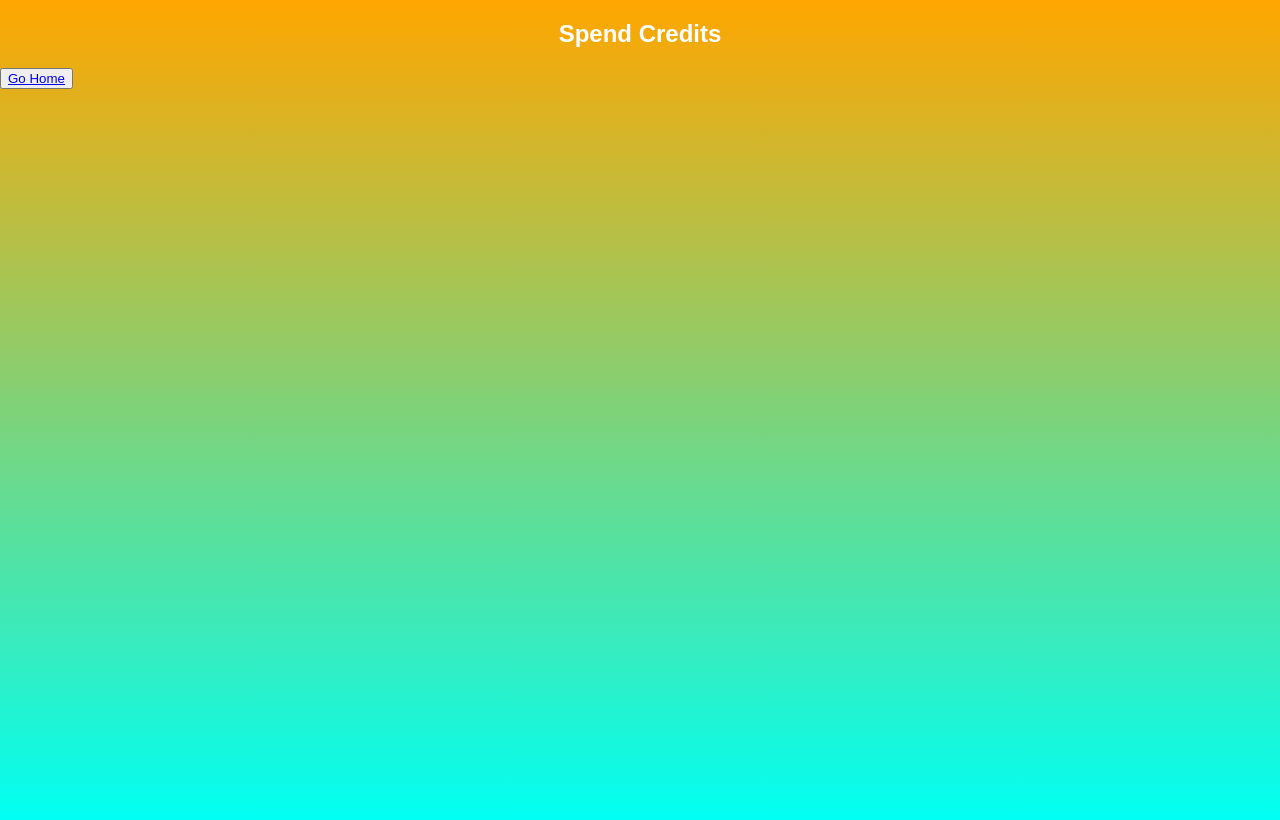
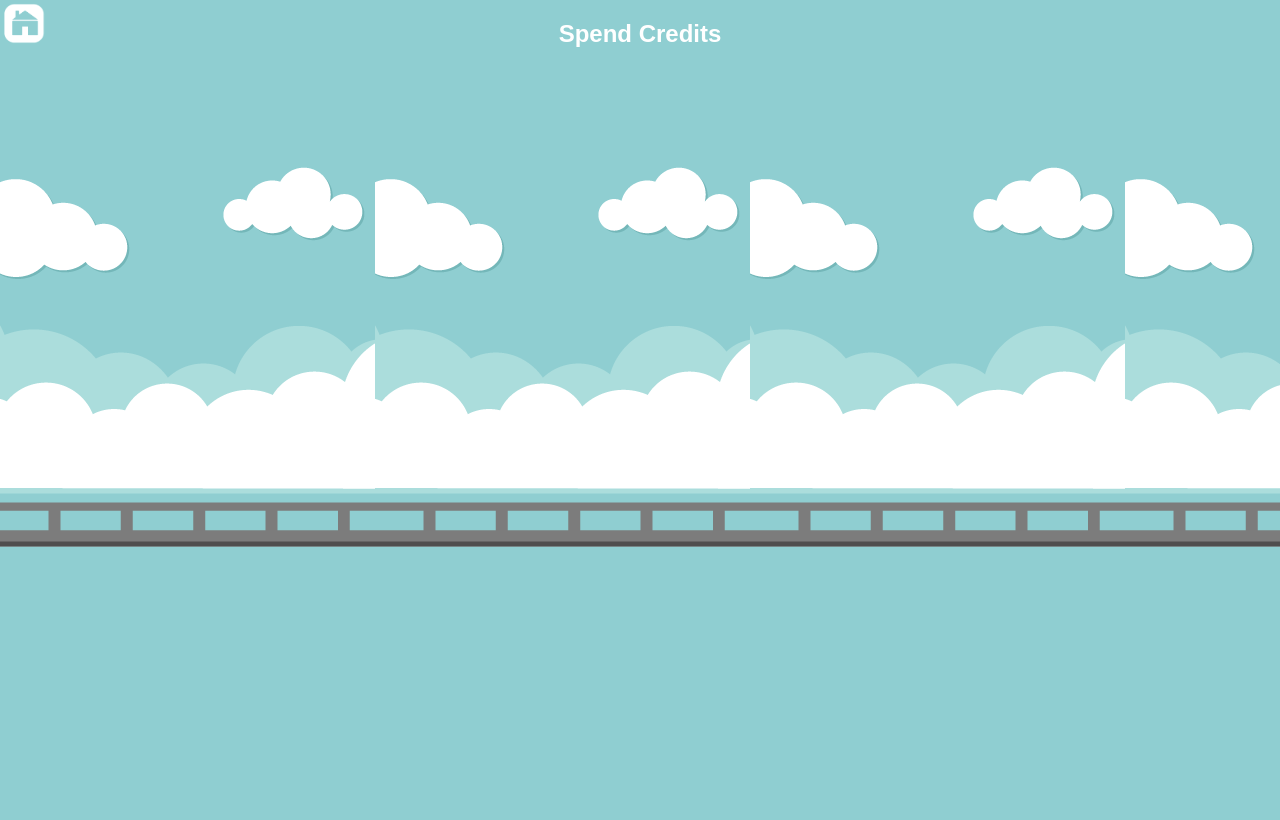
Before and after one commit to KhronDon/choo-choo-todo, a React app: page /spend in a window 1280 px wide. Built offline with nearby package versions, Linux system fonts and the light colour scheme; some packages are replaced by stand-ins of ours.

Commit message:
added icons and mock background

```diff
--- a/src/components/AddRemoveChild.js
+++ b/src/components/AddRemoveChild.js
@@ -1,5 +1,6 @@
 import React, { Component } from 'react'
 import { Link } from 'react-router'
+import homeIcon from '../Images/home_4.png'
 
 class AddRemoveChild extends Component {
 
@@ -7,9 +8,9 @@ class AddRemoveChild extends Component {
     return <div>
       <h1 className='mainHeader'>Add Child</h1>
       <section className='home'>
-        <button>
-          <Link to='/'>Go Home</Link>
-        </button>
+        <Link to='/'>
+          <img src={homeIcon} height='50px' width='50px' />
+        </Link>
       </section>
       <form className='newChildInput'>
         <label>
--- a/src/components/App.js
+++ b/src/components/App.js
@@ -1,5 +1,5 @@
 import React, { Component } from 'react'
-import { Router, Route, browserHistory, Link } from 'react-router'
+import { Router, Route, browserHistory } from 'react-router'
 
 import AddRemoveChild from './AddRemoveChild'
 import Bank from './Bank'
--- a/src/components/Bank.js
+++ b/src/components/Bank.js
@@ -1,14 +1,17 @@
 import React, { Component } from 'react'
 import { Link } from 'react-router'
+import homeIcon from '../Images/home_4.png'
 
 class Bank extends Component {
 
   render () {
     return <div>
       <h2 className='mainHeader'>Bank</h2>
-      <button className='home'>
-        <Link to='/'>Home</Link>
-      </button>
+      <section className='home'>
+        <Link to='/'>
+          <img src={homeIcon} height='50px' width='50px' />
+        </Link>
+      </section>
       <img className='bank' src={'https://img.clipartfest.com/d71f05b7f0842f09bdd1e92596f912bd_bank-clipart-bank-clip-art-2-bank-clipart_468-594.png'} />
       <h3 className='creditsAvailable'>Credits $$</h3>
     </div>
--- a/src/components/ChildScreen.js
+++ b/src/components/ChildScreen.js
@@ -1,5 +1,7 @@
 import React, { Component } from 'react'
 import { Link } from 'react-router'
+import homeIcon from '../Images/home_4.png'
+import creditIcon from '../Images/credit_4.png'
 
 class ChildScreen extends Component {
 
@@ -7,12 +9,16 @@ class ChildScreen extends Component {
     return <div>
       <header className='childHeader'>
         <h2>Child Name</h2>
-        <button className='home'>
-          <Link to='/'>Home</Link>
-        </button>
-        <button className='credits'>
-          <Link to='/bank'>$$</Link>
-        </button>
+        <section className='home'>
+          <Link to='/'>
+            <img src={homeIcon} height='50px' width='50px' />
+          </Link>
+        </section>
+        <section className='credits'>
+          <Link to='/bank'>
+            <img src={creditIcon} height='50px' width='50px' />
+          </Link>
+        </section>
       </header>
       <h3 className='choresRemaining'>4/7</h3>
       <h3 className='choreListHeader'>Chores</h3>
--- a/src/components/ChoreList.js
+++ b/src/components/ChoreList.js
@@ -1,13 +1,16 @@
 import React, { Component } from 'react'
 import { Link } from 'react-router'
+import homeIcon from '../Images/home_4.png'
 
 class ChoreList extends Component {
 
   render () {
     return <div>
-      <button className='home'>
-        <Link to='/'>Home</Link>
-      </button>
+      <section className='home'>
+        <Link to='/'>
+          <img src={homeIcon} height='50px' width='50px' />
+        </Link>
+      </section>
       <h1 className='mainHeader'>Chore List</h1>
       <table>
         <tbody>
--- a/src/components/Delivery.js
+++ b/src/components/Delivery.js
@@ -1,15 +1,19 @@
 import React, { Component } from 'react'
 import { Link } from 'react-router'
+import homeIcon from '../Images/home_4.png'
+import train from '../Images/Train_whole.png'
 
 class Delivery extends Component {
 
   render () {
     return <div>
       <h1 className='deliveryHeader'>Delivery</h1>
-      <button className='home'>
-        <Link to='/'>Home</Link>
-      </button>
-      <img className='train' src={'http://www.clker.com/cliparts/g/L/4/1/Z/S/cartoon-train-hi.png'} />
+      <section className='home'>
+        <Link to='/'>
+          <img src={homeIcon} height='50px' width='50px' />
+        </Link>
+      </section>
+      <img className='trainImage' src={train} />
       <button className='deliver'>Deliver</button>
     </div>
   }
--- a/src/components/ParentScreen.js
+++ b/src/components/ParentScreen.js
@@ -1,5 +1,6 @@
 import React, { Component } from 'react'
 import { Link } from 'react-router'
+import homeIcon from '../Images/home_4.png'
 
 class ParentScreen extends Component {
 
@@ -8,9 +9,11 @@ class ParentScreen extends Component {
       <header className='mainHeader'>
         <h2>Parent Name</h2>
       </header>
-      <button className='home'>
-        <Link to='/'>Home</Link>
-      </button>
+      <section className='home'>
+        <Link to='/'>
+          <img src={homeIcon} height='50px' width='50px' />
+        </Link>
+      </section>
       <button className='choresPendingApproval'>
         <Link to='/chores'>Chore Approval</Link>
       </button>
--- a/src/components/Spend.js
+++ b/src/components/Spend.js
@@ -1,15 +1,16 @@
 import React, { Component } from 'react'
 import { Link } from 'react-router'
+import homeIcon from '../Images/home_4.png'
 
 class Spend extends Component {
 
   render () {
     return <div>
       <h2 className='mainHeader'>Spend Credits</h2>
-      <section className='homeButton'>
-        <button>
-          <Link to='/'>Go Home</Link>
-        </button>
+      <section className='home'>
+        <Link to='/'>
+          <img src={homeIcon} height='50px' width='50px' />
+        </Link>
       </section>
     </div>
   }
--- a/src/styles/delivery.scss
+++ b/src/styles/delivery.scss
@@ -22,3 +22,9 @@
   margin: auto;
   margin-top: 20vh;
 }
+
+.trainImage {
+  display: flex;
+  position: absolute;
+  bottom: 0.5px;
+}
--- a/src/styles/screen.scss
+++ b/src/styles/screen.scss
@@ -1,4 +1,5 @@
 @import 'utility';
+//@import 'backgroundImage' from '..Images/IMG_1924.JPG';
 
 $base-text-size: 16px;
 $base-font-family: sans-serif;
@@ -12,11 +13,8 @@ body {
   margin: 0;
   font: $base-text-size / 1 $base-font-family;
   height: 100vh;
-  background: red; /* For browsers that do not support gradients */
-  background: -webkit-linear-gradient(hsla(39, 100%, 50%, 1), hsla(177, 100%, 50%, 1)); /* For Safari 5.1 to 6.0 */
-  background: -o-linear-gradient(hsla(39, 100%, 50%, 1), hsla(177, 100%, 50%, 1)); /* For Opera 11.1 to 12.0 */
-  background: -moz-linear-gradient(hsla(39, 100%, 50%, 1), hsla(177, 100%, 50%, 1)); /* For Firefox 3.6 to 15 */
-  background: linear-gradient(hsla(39, 100%, 50%, 1), hsla(177, 100%, 50%, 1)); /* Standard syntax */
+  //background-color: lightblue;
+  background-image: url('/src/images/trainBG.png');
 }
 
 #root {
```
Also changed, not shown: src/Images/IMG_1924.JPG (added), src/Images/Train_nowheels.png (added), src/Images/Train_trackonly.png (added), src/Images/Train_wheel_back.png (added), src/Images/Train_wheelfront.png (added), src/Images/Train_whole.png (added), src/Images/credit_4.png (added), src/Images/home_4.png (added), src/Images/train1.png (added), src/Images/trainBG.png (added).
